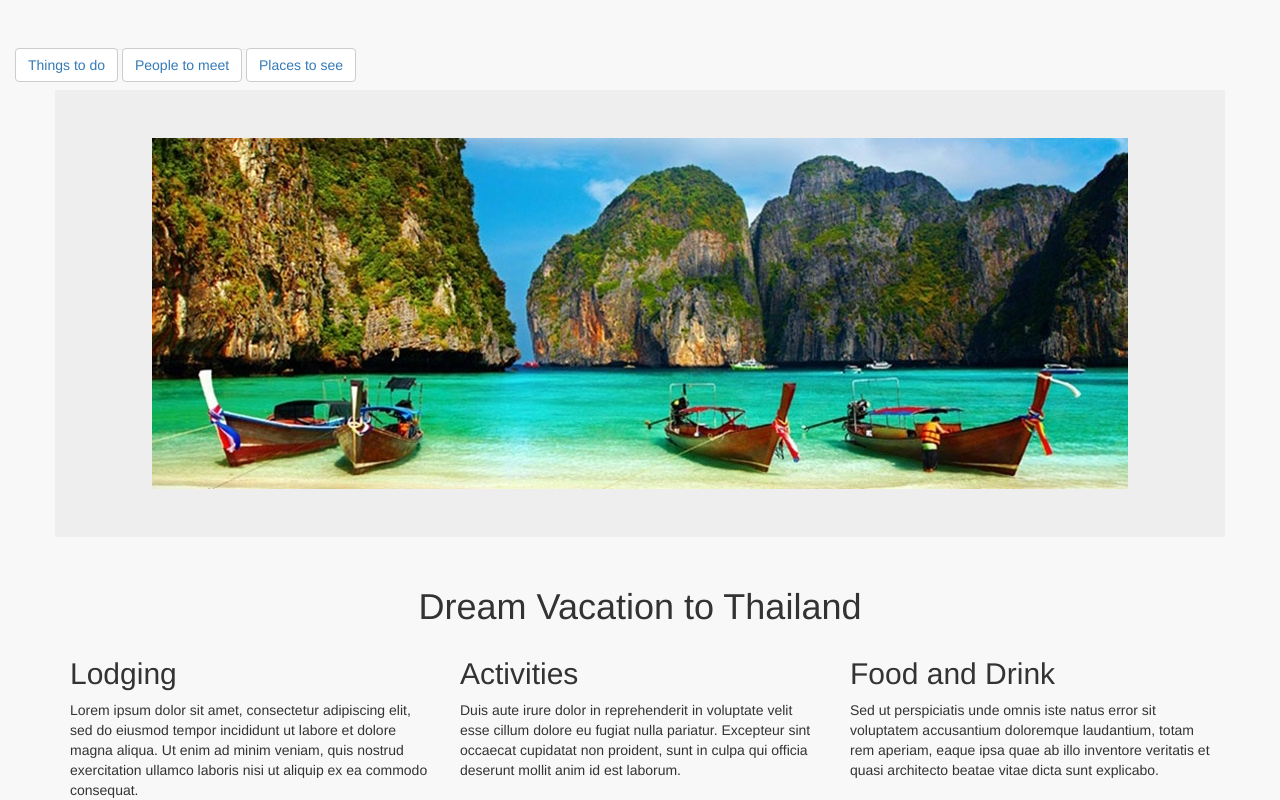
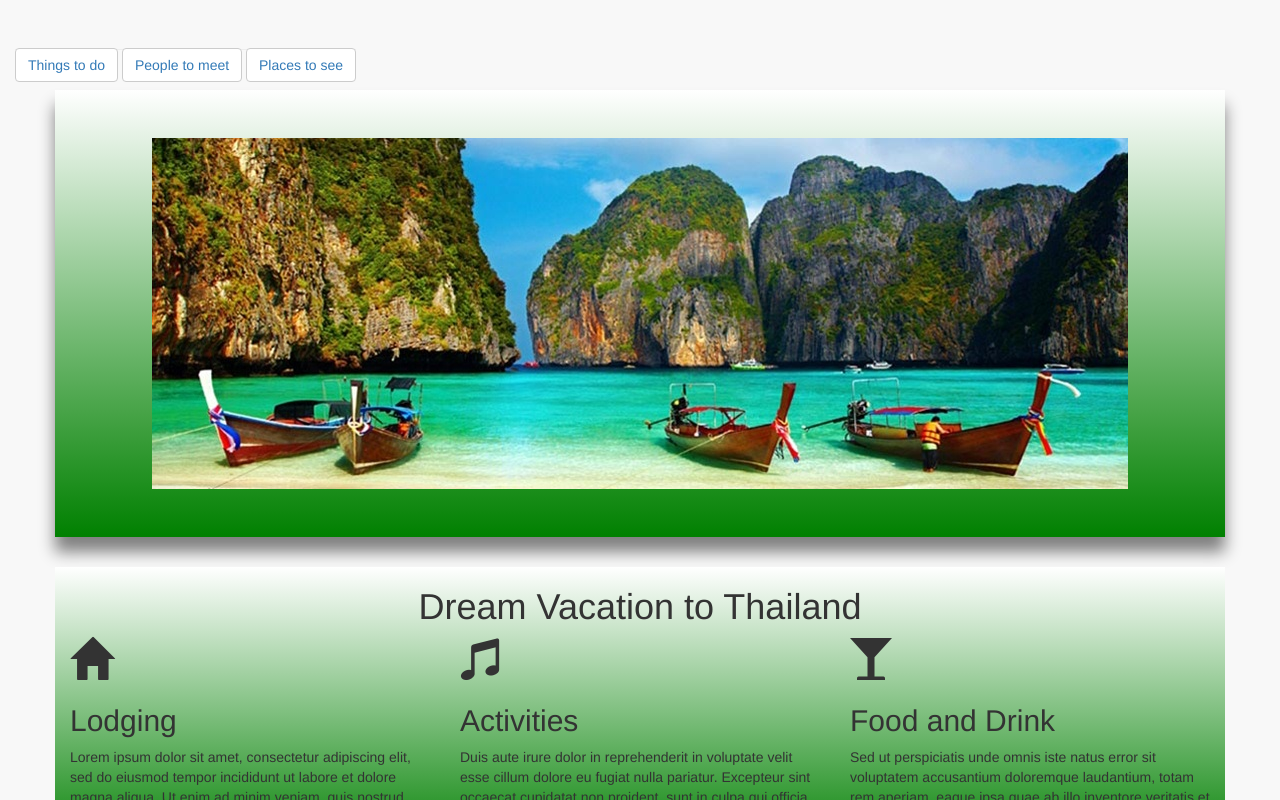
Before and after one commit to hhillaryy/vacation-website, a plain HTML site: page index.html in a window 1280 px wide. Drawn offline with nearby package versions, Linux system fonts and the light colour scheme.

Commit message:
add new css gradient box shadow glyphicon

```diff
--- a/css/styles.css
+++ b/css/styles.css
@@ -7,6 +7,22 @@ body {
   padding-top: 100px;
 }
 
+.container {
+  background: linear-gradient(to bottom, white, green)
+}
 .navbar {
   padding-bottom: 50px;
 }
+
+footer {
+  background: linear-gradient(to bottom, white, grey);
+}
+
+.glyphicon {
+  font-size: 3em;
+  display: block;
+}
+
+.jumbotron {
+  box-shadow: 0 15px 15px 0 grey;
+}
--- a/index.html
+++ b/index.html
@@ -2,7 +2,7 @@
 <html>
 <head>
   <link href="css/styles.css" rel="stylesheet" type="text/css">
-  <link rel="stylesheet" href="https://maxcdn.bootstrapcdn.com/bootstrap/3.3.6/css/bootstrap.min.css" integrity="sha384-1q8mTJOASx8j1Au+a5WDVnPi2lkFfwwEAa8hDDdjZlpLegxhjVME1fgjWPGmkzs7" crossorigin="anonymous">
+  <link rel="stylesheet" href="https://maxcdn.bootstrapcdn.com/bootstrap/3.3.6/css/bootstrap.min.css" integrity="sha384-1q8mTJOASx8j1Au+a5WDVnPi2lkFfwwEAa8hDDdjZlpLegxhjVME1fgjWPGmkzs7" crossorigin="anonymous" media="all">
   <title>Thailand!
   </title>
 </head>
@@ -29,21 +29,27 @@
 
     <div class="row">
       <div class="col-sm-4">
+        <b class="glyphicon glyphicon-home"></b>
         <h2>Lodging</h2>
         <p>Lorem ipsum dolor sit amet, consectetur adipiscing elit, sed do eiusmod tempor incididunt ut labore et dolore magna aliqua. Ut enim ad minim veniam, quis nostrud exercitation ullamco laboris nisi ut aliquip ex ea commodo consequat.</p>
       </div>
 
 
       <div class="col-sm-4">
+        <b class="glyphicon glyphicon-music"></b>
         <h2>Activities</h2>
         <p>Duis aute irure dolor in reprehenderit in voluptate velit esse cillum dolore eu fugiat nulla pariatur. Excepteur sint occaecat cupidatat non proident, sunt in culpa qui officia deserunt mollit anim id est laborum.</p>
       </div>
 
       <div class="col-sm-4">
+        <b class="glyphicon glyphicon-glass"></b>
         <h2>Food and Drink</h2>
         <p>Sed ut perspiciatis unde omnis iste natus error sit voluptatem accusantium doloremque laudantium, totam rem aperiam, eaque ipsa quae ab illo inventore veritatis et quasi architecto beatae vitae dicta sunt explicabo.</p>
       </div>
     </div>
   </div>
 </body>
+<footer>
+  This is a footer.
+</footer>
 </html>
```
